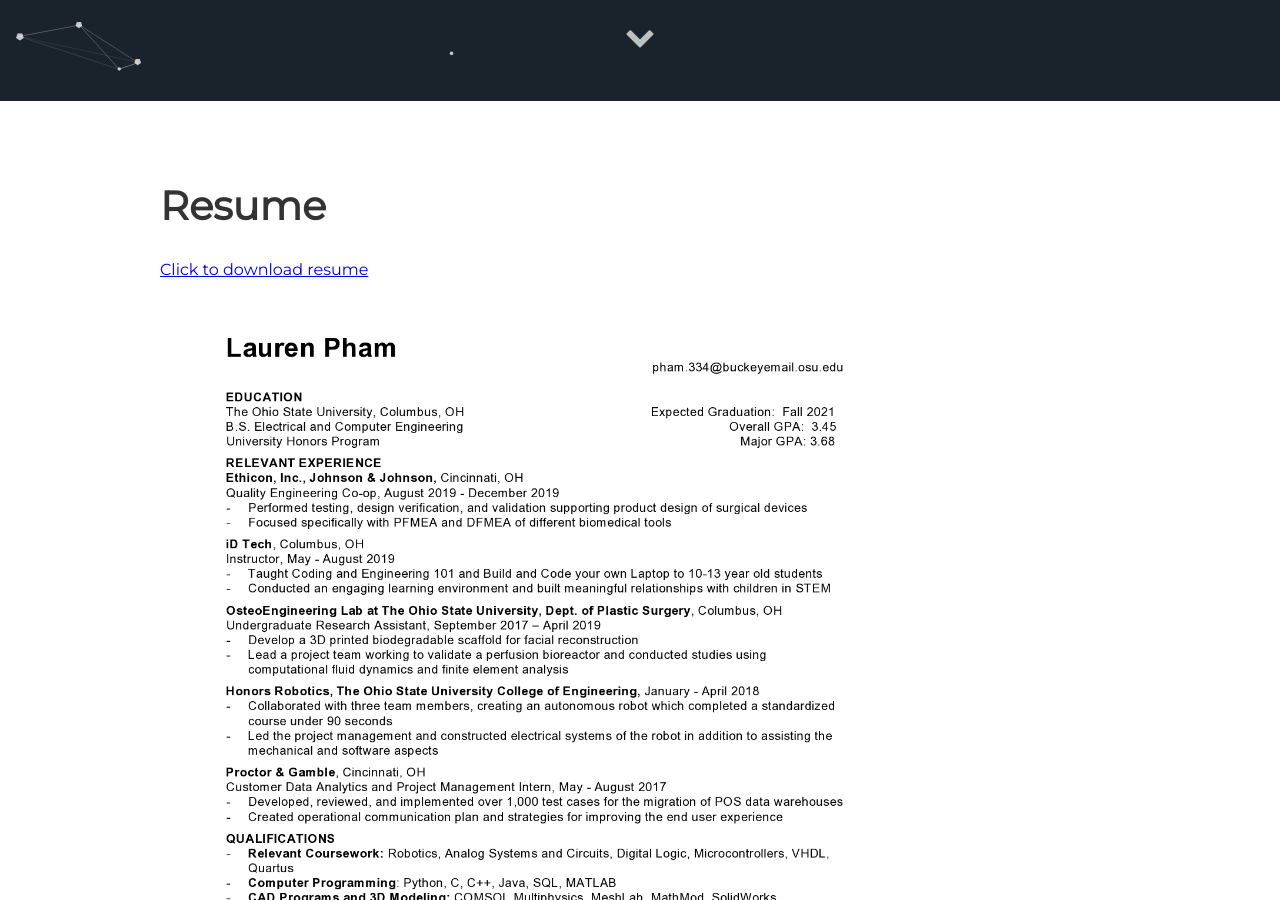
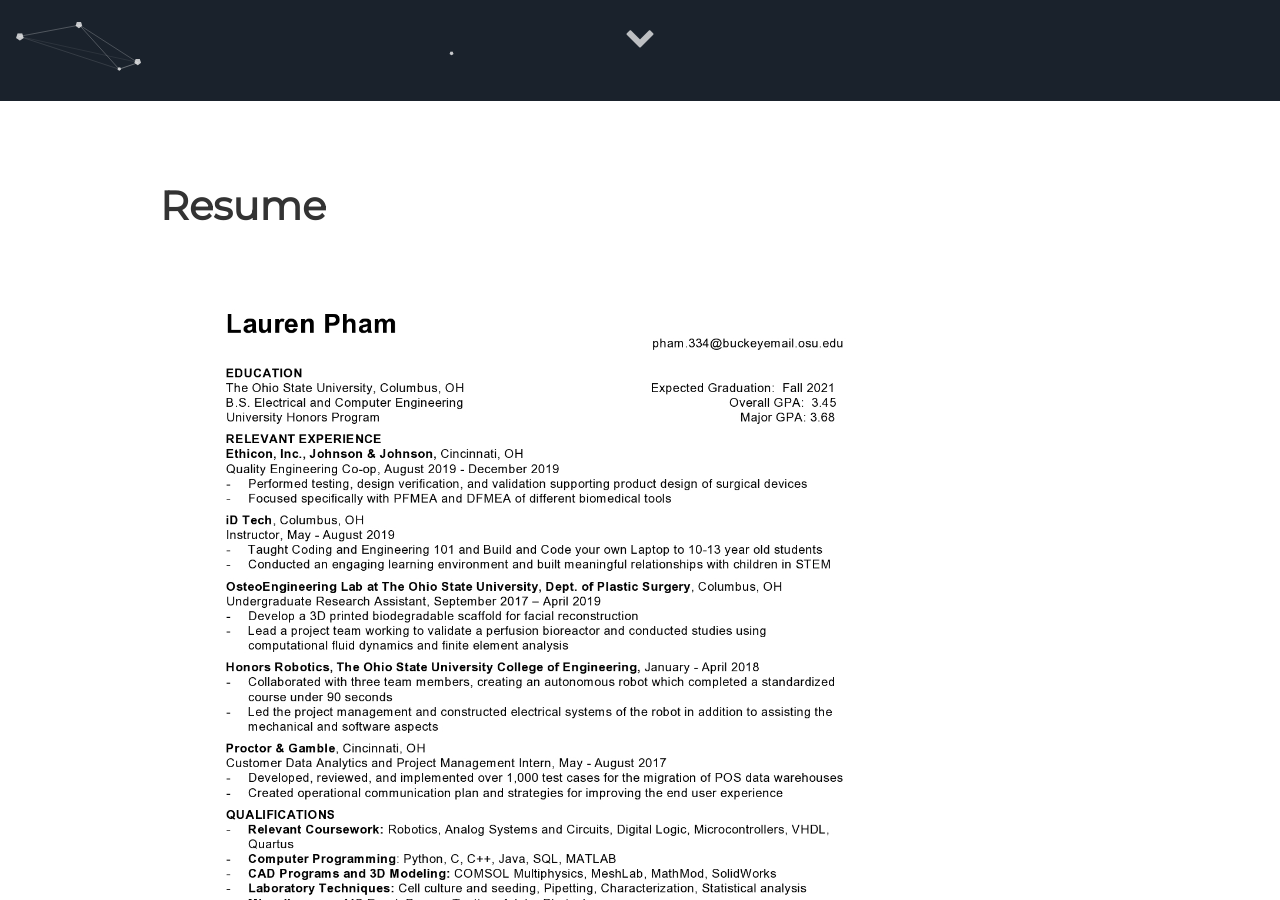
Before and after one commit to laurenpham/resume, a Jekyll site: the page built from index.html, in a window 1280 px wide and 900 px high, scrolled down 799 px. Built offline with Jekyll 4.4.1, drawn with Linux system fonts in a browser that asks for light colours.

Commit message:
Update about.html

```diff
--- a/_includes/about.html
+++ b/_includes/about.html
@@ -4,7 +4,8 @@
   </head>
   <body>
     <h1>Resume</h1>
-    <a href="assets/LPhamResume.pdf" class="image fit">Click to download resume</a>
-    <img src="assets/img/LPhamResume.jpg" alt="JPG of resume" width="750">
+    <a href="assets/LPhamResume.pdf" class="image fit">
+        <img src="assets/img/LPhamResume.jpg" alt="JPG of resume" width="750">
+    </a>
   </body>
 </html>
```
